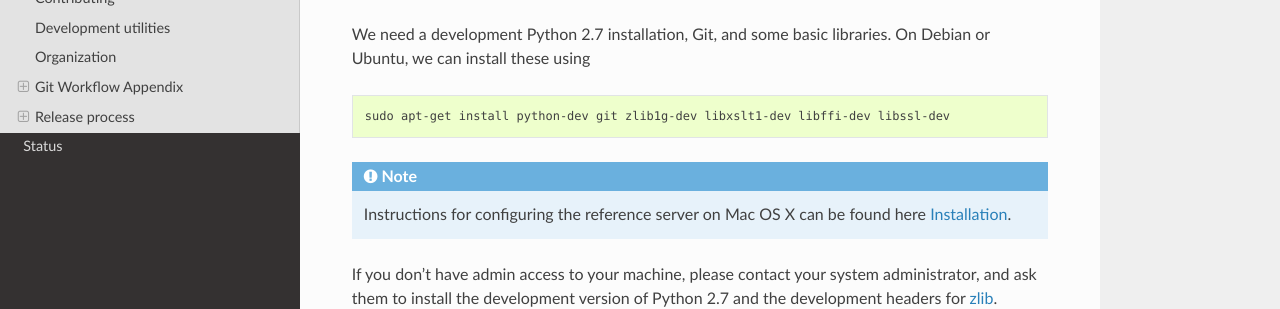
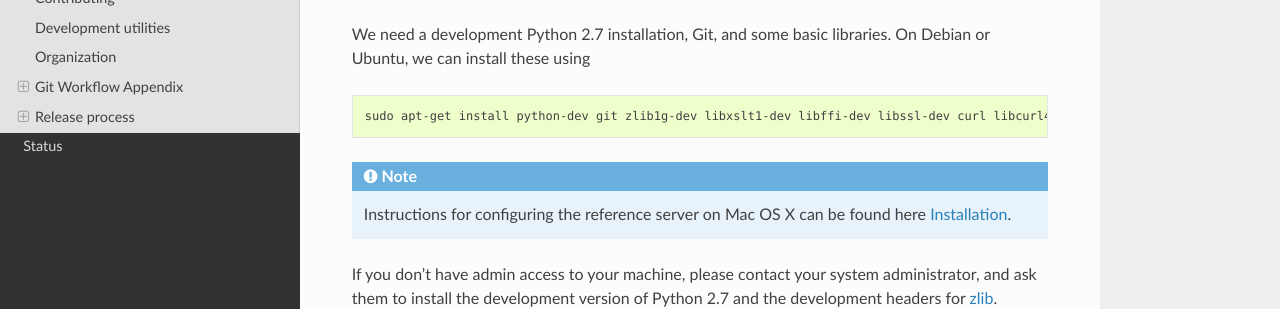
Before and after one commit to ga4gh/ga4gh-server, a Sphinx documentation site: the page built from docs/development.rst, in a window 1280 px wide and 900 px high. Shown: the part 390-699 px from the top of the window. Built offline with Sphinx 7.4.7 and the Read the Docs theme 2.0.0, drawn with Linux system fonts in a browser that asks for light colours.

Commit message:
Update dockerfile (#1600)
* Add constraints and new binary to dockerfile

* Switch to openssl to agree with install docs

```diff
--- a/docs/development.rst
+++ b/docs/development.rst
@@ -23,7 +23,7 @@ libraries. On Debian or Ubuntu, we can install these using
 
 .. code-block:: bash
 
-    sudo apt-get install python-dev git zlib1g-dev libxslt1-dev libffi-dev libssl-dev
+    sudo apt-get install python-dev git zlib1g-dev libxslt1-dev libffi-dev libssl-dev curl libcurl4-openssl-dev
 
 .. note::
     Instructions for configuring the reference server on Mac OS X can be found here :ref:`Installation <macosinstall>`.
```
Also changed, not shown: 1 other file.
